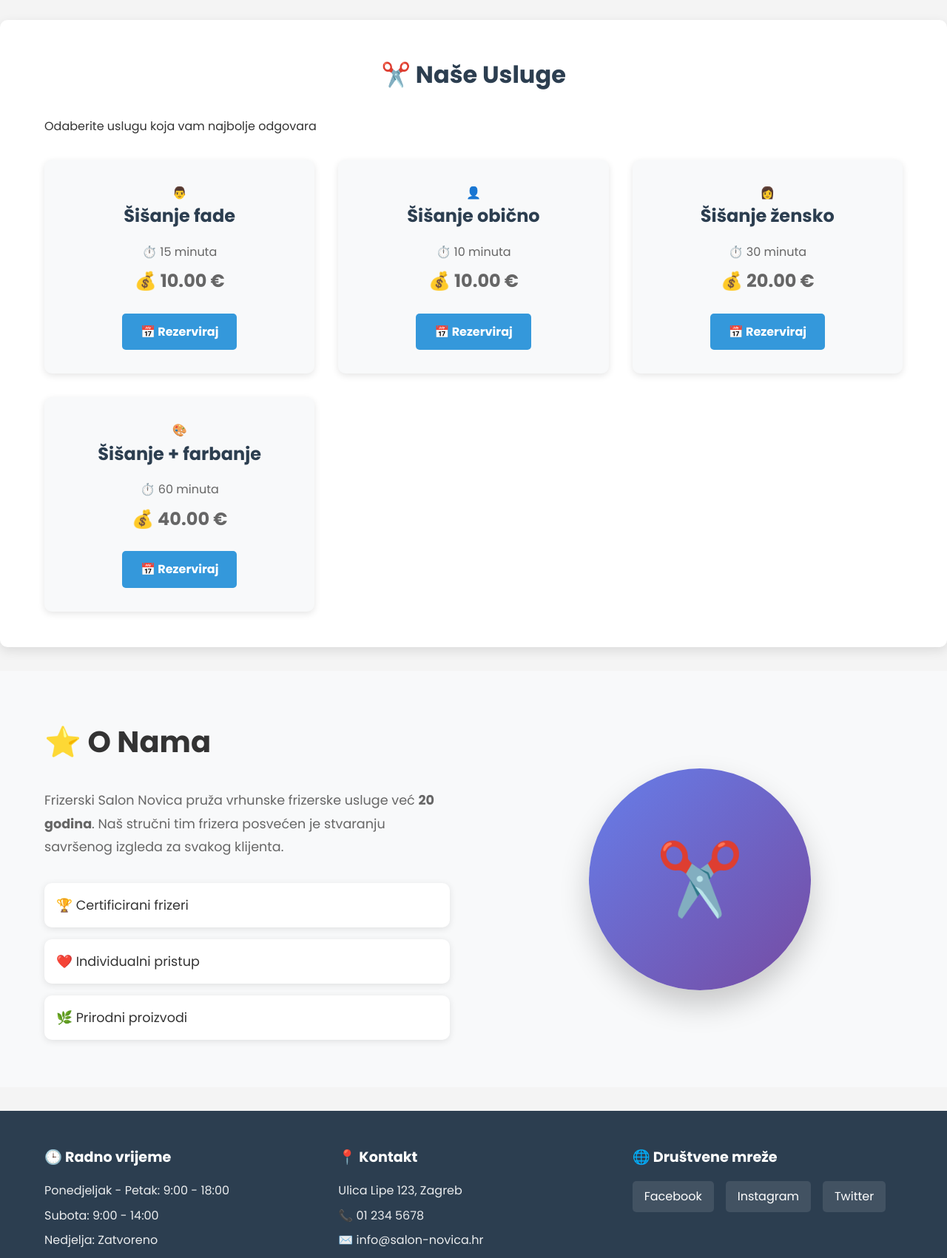
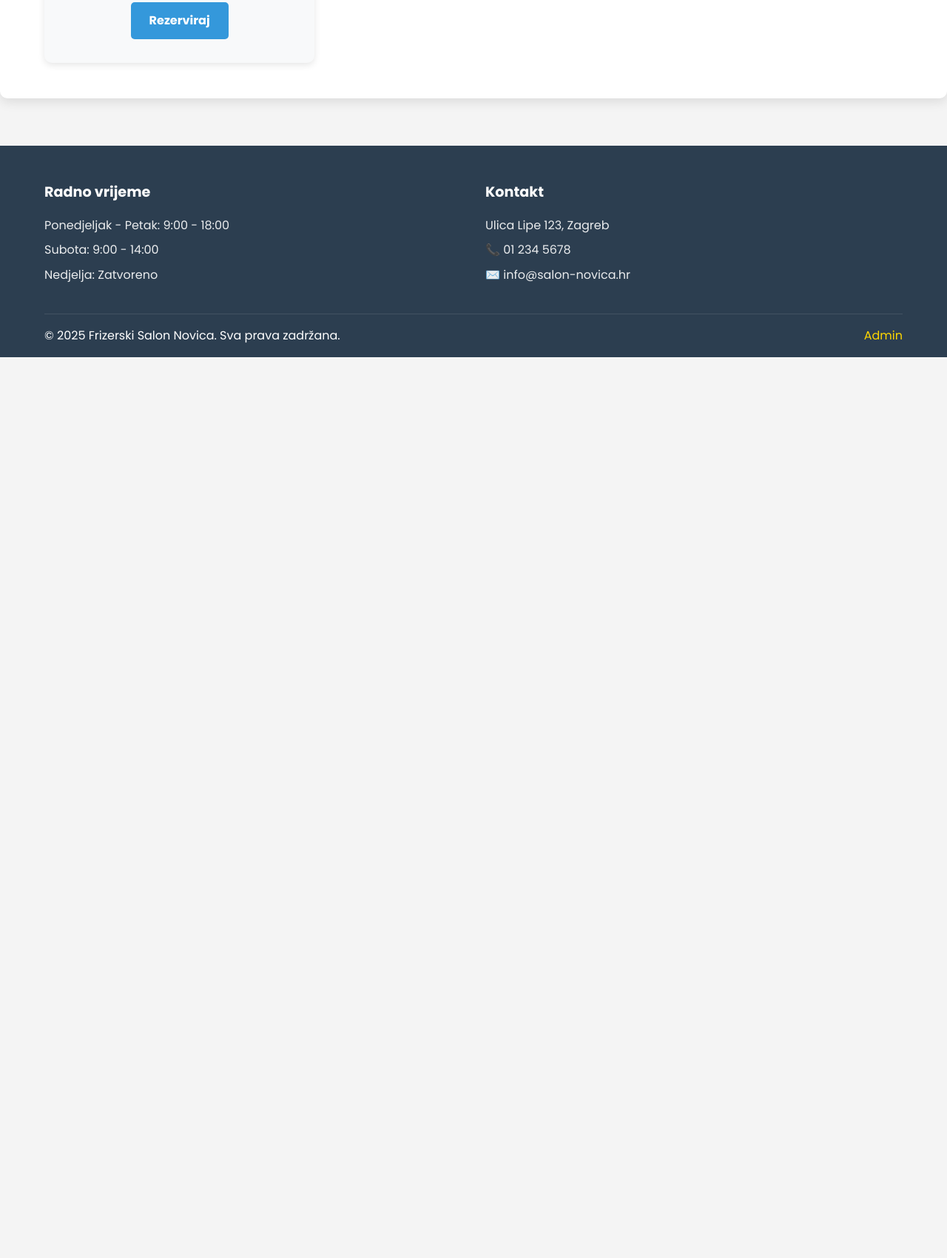
Before and after one commit to nacka301/frizer_termin2, a website: page public/index.html in a window 1280 px wide. Shown: the part 837-2538 px from the top of the page at 74% size. After the commit the page ends 1320 px from the top, so only its background shows below. Drawn offline with nearby package versions, Linux system fonts and the light colour scheme; files whose address does not match are found by name.

Commit message:
Vraćena jednostavna početna stranica - samo usluge, kontakt info i admin dugme, bez scroll-a i složenih sekcija

```diff
--- a/public/index.html
+++ b/public/index.html
@@ -3,100 +3,58 @@
 <head>
   <meta charset="UTF-8">
   <meta name="viewport" content="width=device-width, initial-scale=1">
-  <title>Frizerski Salon Novica - Profesionalne frizerske usluge</title>
+  <title>Frizerski Salon Novica</title>
   <link rel="stylesheet" href="style_simple.css">
   <link rel="stylesheet" href="https://cdn.jsdelivr.net/npm/flatpickr/dist/flatpickr.min.css">
   <link href="https://fonts.googleapis.com/css2?family=Poppins:wght@300;400;600;700&display=swap" rel="stylesheet">
 </head>
 <body>
-  <header class="hero-section">
-    <div class="hero-content">
-      <h1>✂️ Frizerski Salon Novica</h1>
-      <p class="hero-subtitle">Vaš izgled, naša strast</p>
-      <p class="hero-description">Više od 20 godina iskustva u kreaciji savršenog stila</p>
-      <a href="#services" class="cta-button">Pogledaj usluge</a>
+  <header>
+    <div class="container">
+      <h1>Frizerski Salon Novica</h1>
+      <p>Vaš izgled, naša strast</p>
     </div>
   </header>
 
   <main>
-    <section id="services" class="services">
+    <section class="services">
       <div class="container">
-        <h2>✂️ Naše Usluge</h2>
-        <p class="section-subtitle">Odaberite uslugu koja vam najbolje odgovara</p>
+        <h2>Naše Usluge</h2>
         <div class="service-grid">
           <div class="service-item">
-            <div class="service-icon">👨</div>
             <h3>Šišanje fade</h3>
-            <div class="service-details">
             <p>⏱️ 15 minuta</p>
             <p class="price">💰 10.00 €</p>
-            </div>
             <a href="rezervacija.html?service=Šišanje fade&duration=15&price=10.00" class="book-btn">
-              📅 Rezerviraj
+              Rezerviraj
             </a>
           </div>
 
           <div class="service-item">
-            <div class="service-icon">👤</div>
             <h3>Šišanje obično</h3>
-            <div class="service-details">
             <p>⏱️ 10 minuta</p>
             <p class="price">💰 10.00 €</p>
-            </div>
             <a href="rezervacija.html?service=Šišanje obično&duration=10&price=10.00" class="book-btn">
-              📅 Rezerviraj
+              Rezerviraj
             </a>
           </div>
 
-          <div class="service-item featured">
-            <div class="service-icon">👩</div>
+          <div class="service-item">
             <h3>Šišanje žensko</h3>
-            <div class="service-details">
             <p>⏱️ 30 minuta</p>
             <p class="price">💰 20.00 €</p>
-            </div>
             <a href="rezervacija.html?service=Šišanje žensko&duration=30&price=20.00" class="book-btn">
-              📅 Rezerviraj
+              Rezerviraj
             </a>
           </div>
 
-          <div class="service-item premium">
-            <div class="service-icon">🎨</div>
+          <div class="service-item">
             <h3>Šišanje + farbanje</h3>
-            <div class="service-details">
             <p>⏱️ 60 minuta</p>
             <p class="price">💰 40.00 €</p>
-            </div>
             <a href="rezervacija.html?service=Šišanje žensko farbanje&duration=60&price=40.00" class="book-btn">
-              📅 Rezerviraj
+              Rezerviraj
             </a>
-          </div>
-        </div>
-      </div>
-    </section>
-
-    <section class="about">
-      <div class="container">
-        <div class="about-content">
-          <div class="about-text">
-            <h2>⭐ O Nama</h2>
-            <p>Frizerski Salon Novica pruža vrhunske frizerske usluge već <strong>20 godina</strong>. Naš stručni tim frizera posvećen je stvaranju savršenog izgleda za svakog klijenta.</p>
-            <div class="features">
-              <div class="feature">
-                <span>🏆 Certificirani frizeri</span>
-              </div>
-              <div class="feature">
-                <span>❤️ Individualni pristup</span>
-              </div>
-              <div class="feature">
-                <span>🌿 Prirodni proizvodi</span>
-              </div>
-            </div>
-          </div>
-          <div class="about-image">
-            <div class="image-placeholder">
-              ✂️
-            </div>
           </div>
         </div>
       </div>
@@ -107,30 +65,22 @@
     <div class="container">
       <div class="footer-content">
         <div class="footer-section">
-          <h3>🕒 Radno vrijeme</h3>
+          <h3>Radno vrijeme</h3>
           <p>Ponedjeljak - Petak: 9:00 - 18:00</p>
           <p>Subota: 9:00 - 14:00</p>
           <p>Nedjelja: Zatvoreno</p>
         </div>
         <div class="footer-section">
-          <h3>📍 Kontakt</h3>
+          <h3>Kontakt</h3>
           <p>Ulica Lipe 123, Zagreb</p>
           <p>📞 01 234 5678</p>
           <p>✉️ info@salon-novica.hr</p>
-        </div>
-        <div class="footer-section">
-          <h3>🌐 Društvene mreže</h3>
-          <div class="social-links">
-            <a href="#">Facebook</a>
-            <a href="#">Instagram</a>
-            <a href="#">Twitter</a>
-          </div>
         </div>
       </div>
       <div class="footer-bottom">
         <p>&copy; 2025 Frizerski Salon Novica. Sva prava zadržana.</p>
         <a href="/admin-login" class="admin-link">
-          🔒 Admin prijava
+          Admin
         </a>
       </div>
     </div>
--- /dev/null
+++ b/public/script.js
@@ -0,0 +1,16 @@
+// Osnovne validation funkcije
+function isValidEmail(email) {
+    const re = /^[^\s@]+@[^\s@]+\.[^\s@]+$/;
+    return re.test(email);
+}
+
+function isValidPhoneNumber(phone) {
+    const re = /^[0-9]{9,10}$/;
+    return re.test(phone);
+}
+
+// Export za korištenje u drugim skriptama
+window.validationHelpers = {
+    isValidEmail,
+    isValidPhoneNumber
+};
```
Lines whose indentation alone changed are shown as unchanged.
